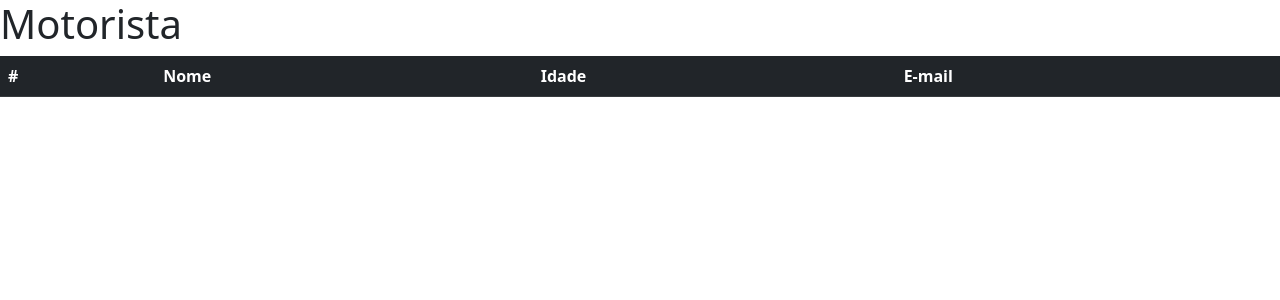
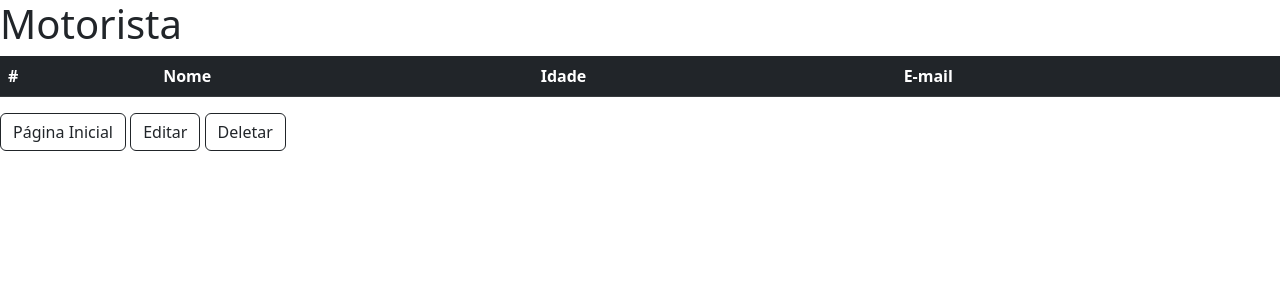
Before and after one commit to Alisson-agf/cruds_01, a Django app: template templates/motorista.html in a window 1280 px wide. Shown: the top 300 px of the page. Run offline with Django 3.2, Linux system fonts and the light colour scheme; the template is opened without the code that fills it, so the values that code supplies are empty.

Commit message:
atualização botões de deletar, enviar etc

```diff
--- a/templates/informatica_add.html
+++ b/templates/informatica_add.html
@@ -30,8 +30,6 @@
   </div>
 
 
-
-
   <script src="https://cdn.jsdelivr.net/npm/bootstrap@5.2.0/dist/js/bootstrap.bundle.min.js"
     integrity="sha384-A3rJD856KowSb7dwlZdYEkO39Gagi7vIsF0jrRAoQmDKKtQBHUuLZ9AsSv4jD4Xa"
     crossorigin="anonymous"></script>
--- a/templates/motorista.html
+++ b/templates/motorista.html
@@ -19,14 +19,11 @@
           <th scope="col">E-mail</th>
         </tr>
       </table>
+
+      <a href="pagina_inicial.html"  class="btn btn-outline-dark">Página Inicial</a>
+        <a href="informatica_add.html"  class="btn btn-outline-dark">Editar</a>
+          <a href=""  class="btn btn-outline-dark">Deletar</a>
     </div>
-
-
-
-
-
-
-
 
     <script src="https://cdn.jsdelivr.net/npm/bootstrap@5.2.0/dist/js/bootstrap.bundle.min.js" integrity="sha384-A3rJD856KowSb7dwlZdYEkO39Gagi7vIsF0jrRAoQmDKKtQBHUuLZ9AsSv4jD4Xa" crossorigin="anonymous"></script>
   </body>
```
Also changed, not shown: templates/informatica.html (+4 -6 lines), templates/professor.html (+4 -10 lines).
